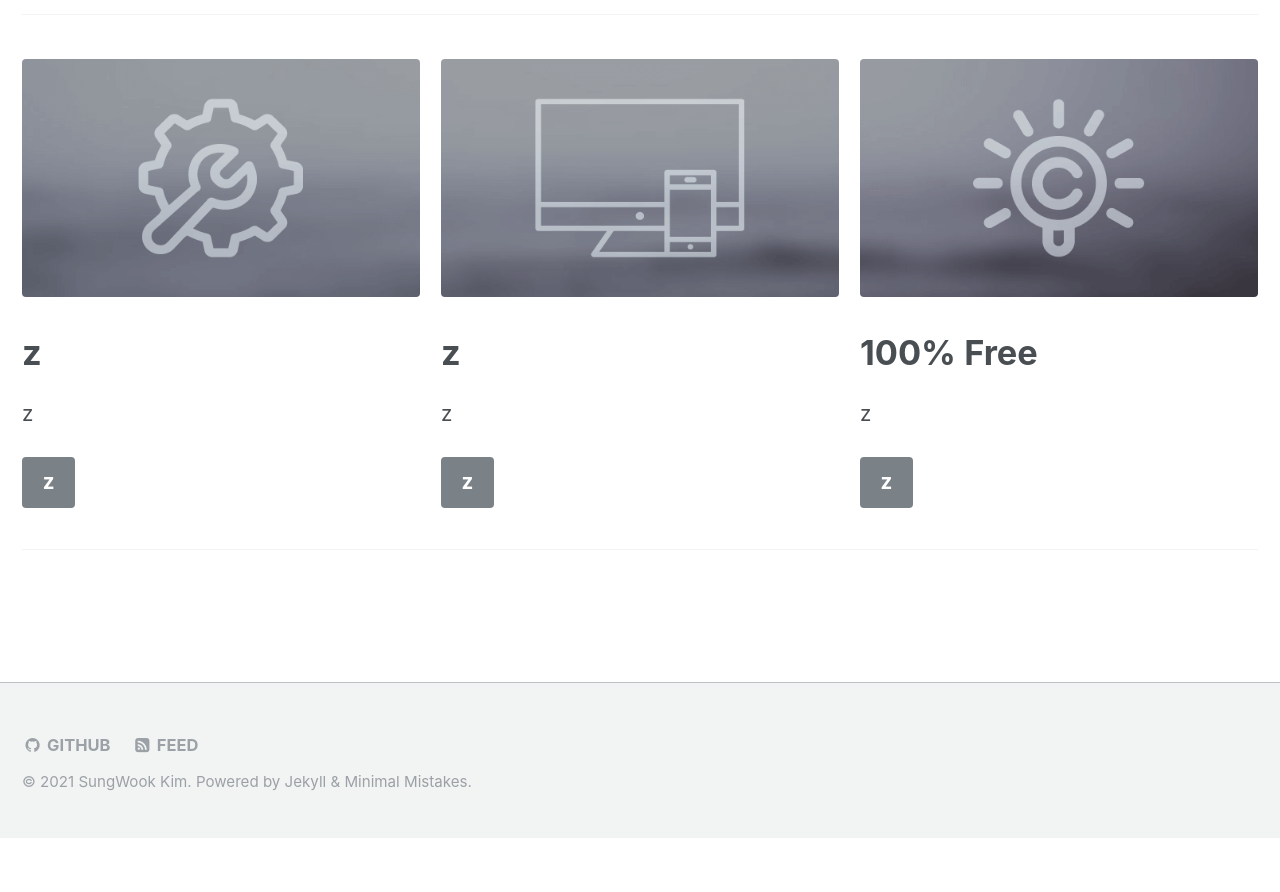
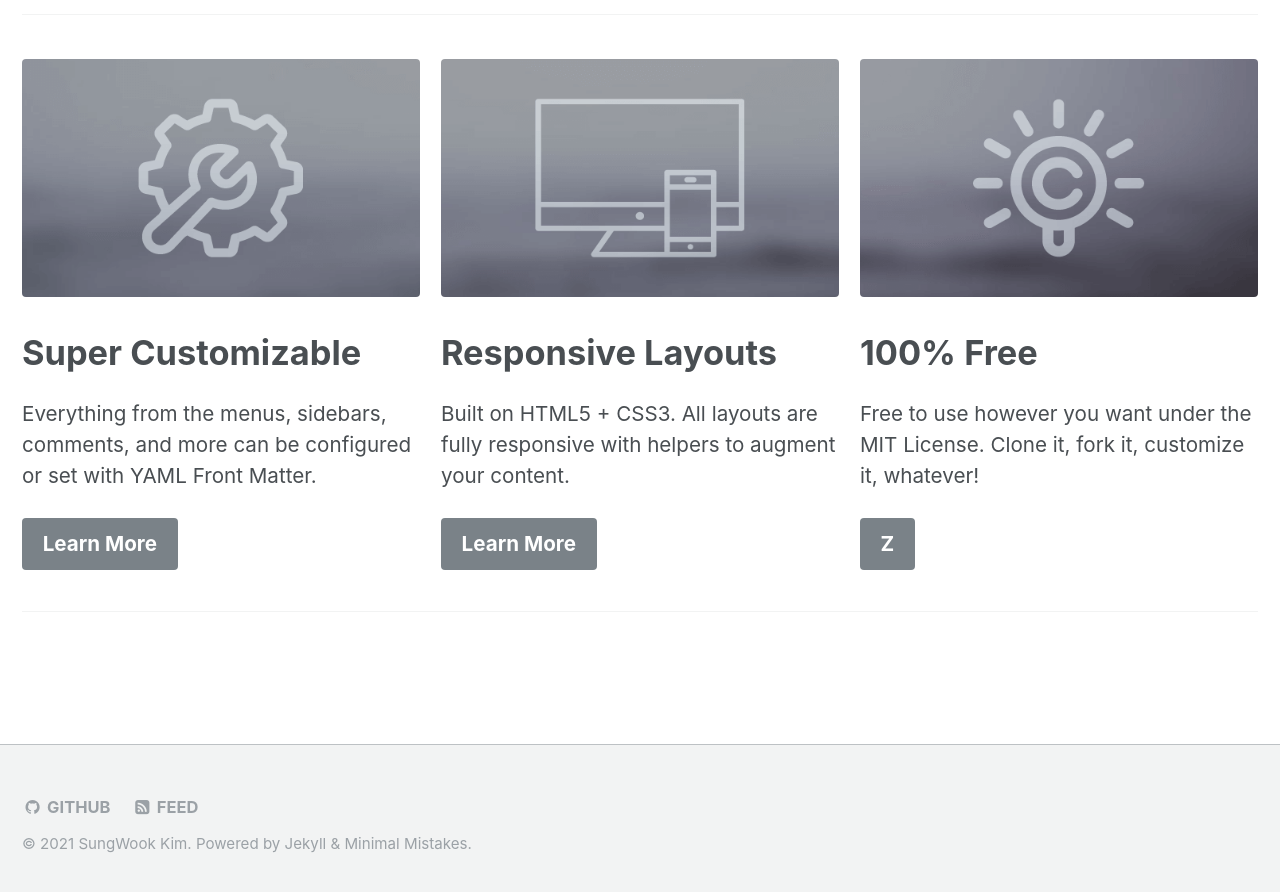
Before and after one commit to pormaj/pormaj.github.io, a Jekyll site: the page built from _pages/home.md, in a window 1280 px wide and 900 px high, scrolled down 652 px. Shown: the top 892 px of the window. Built offline with Jekyll 4.4.1, drawn with Linux system fonts in a browser that asks for light colours; before the commit the page ends 1490 px from its top, so only the background shows below that.

Commit message:
Update home.md

```diff
--- a/_pages/home.md
+++ b/_pages/home.md
@@ -11,29 +11,26 @@ excerpt: '여기는 메인입니다. <br /> <small></small><br /><br /> {::nomar
 feature_row:
   - image_path: mm-customizable-feature.png
     alt: "customizable"
-    title: "z"
-    excerpt: "z"
+    title: "Super Customizable"
+    excerpt: "Everything from the menus, sidebars, comments, and more can be configured or set with YAML Front Matter."
     url: "/docs/configuration/"
-    btn_label: "z"
-
+    btn_label: "Learn More"
   - image_path: mm-responsive-feature.png
     alt: "fully responsive"
-    title: "z"
-    excerpt: "z"
+    title: "Responsive Layouts"
+    excerpt: "Built on HTML5 + CSS3. All layouts are fully responsive with helpers to augment your content."
     url: "/docs/layouts/"
-    btn_label: "z"
-
+    btn_label: "Learn More"
   - image_path: mm-free-feature.png
     alt: "100% free"
     title: "100% Free"
-    excerpt: "z"
+    excerpt: "Free to use however you want under the MIT License. Clone it, fork it, customize it, whatever!"
     url: "/docs/license/"
-    btn_label: "z"
+    btn_label: "Z"
 github:
   - excerpt: '{::nomarkdown}<iframe style="display: inline-block;" src="https://ghbtns.com/github-btn.html?user=mmistakes&repo=minimal-mistakes&type=star&count=true&size=large" frameborder="0" scrolling="0" width="160px" height="30px"></iframe> <iframe style="display: inline-block;" src="https://ghbtns.com/github-btn.html?user=mmistakes&repo=minimal-mistakes&type=fork&count=true&size=large" frameborder="0" scrolling="0" width="158px" height="30px"></iframe>{:/nomarkdown}'
 intro:
   - excerpt: 'Get notified when I add new stuff &nbsp; <i class="fa fa-twitter"></i><!-- @mmistakes](https://twitter.com/mmistakes){: .btn .btn--twitter}-->'
 ---
-
 {% include feature_row id="intro" type="center" %}
 {% include feature_row %}
```
